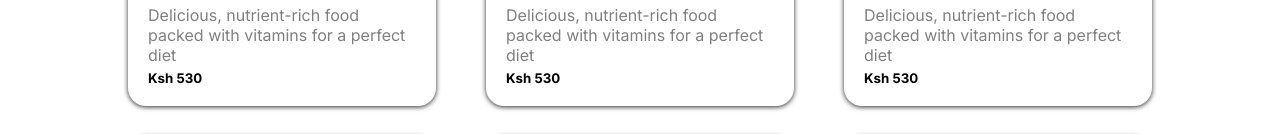
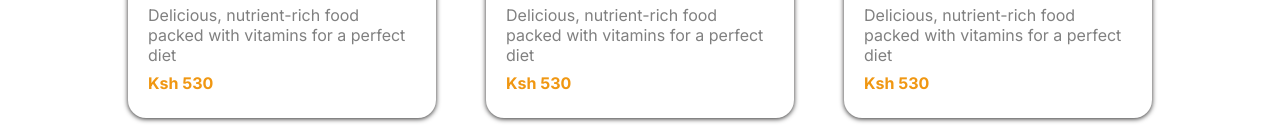
Before and after one commit to felixDev22/ecommerce, a React (Vite) app: page / in a window 1280 px wide. Shown: the part 763-897 px from the top of the page. Built offline with nearby package versions, Linux system fonts and the light colour scheme; a web font is replaced by a local one.

Commit message:
Add color for the price unit

```diff
--- a/src/components/DisplayMenu/displayMenu.css
+++ b/src/components/DisplayMenu/displayMenu.css
@@ -30,5 +30,10 @@
 }
 .menu-info p {
   color: grey;
+  margin-bottom: 8px;
+}
+.menu-info h5 {
+  color: #f09712;
   margin-bottom: 5px;
+  font-size: 1rem;
 }
```
